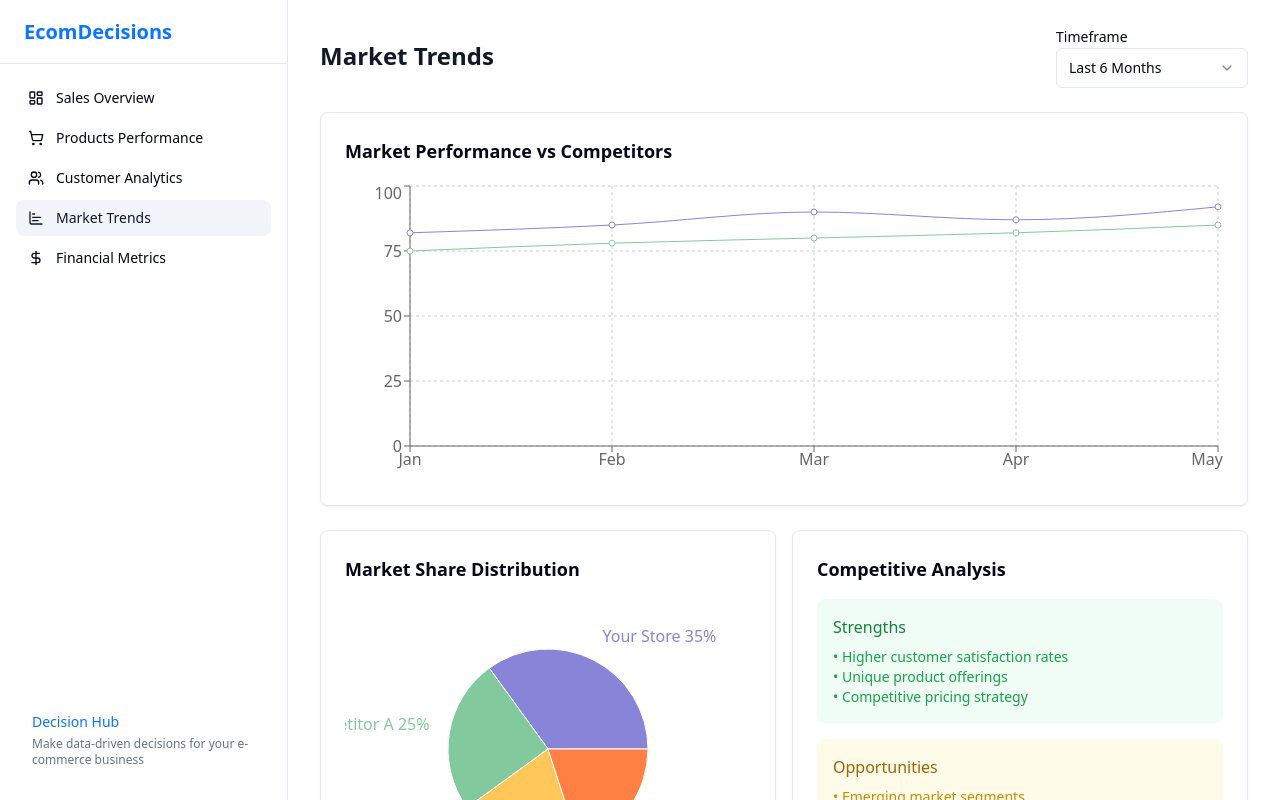
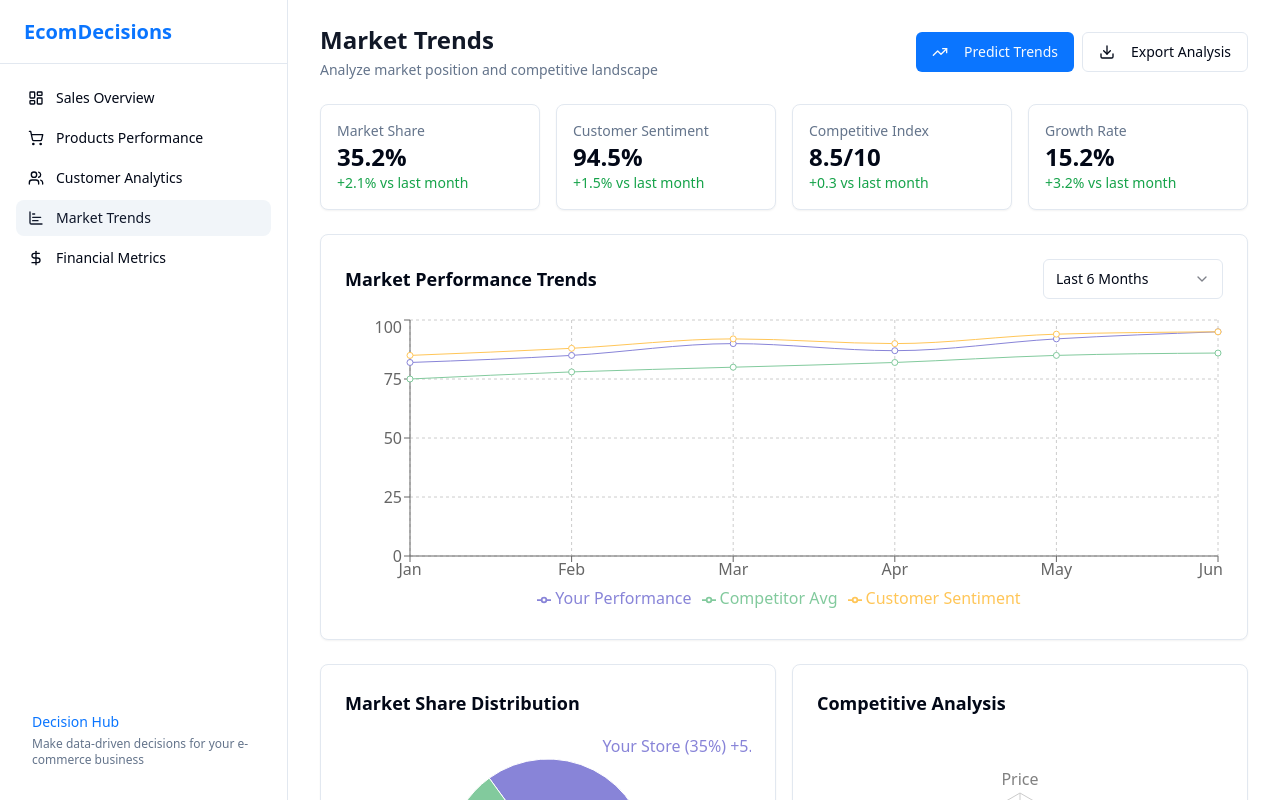
Before and after one commit to Anthony-muhoro/decision-compass, a React (Vite) app: page /dashboard/market in a window 1280 px wide. Built offline with nearby package versions, Linux system fonts and the light colour scheme.

Commit message:
Add dummy analysis data
Add dummy data for analysis and enhance functionalities.

```diff
--- a/src/pages/Market.tsx
+++ b/src/pages/Market.tsx
@@ -1,3 +1,4 @@
+
 import { DashboardSidebar } from "@/components/DashboardSidebar";
 import { Card } from "@/components/ui/card";
 import {
@@ -8,45 +9,131 @@ import {
   CartesianGrid,
   Tooltip,
   ResponsiveContainer,
-  BarChart,
-  Bar,
   PieChart,
   Pie,
   Cell,
+  RadarChart,
+  PolarGrid,
+  PolarAngleAxis,
+  PolarRadiusAxis,
+  Radar,
+  Legend,
 } from "recharts";
 import { Select, SelectContent, SelectItem, SelectTrigger, SelectValue } from "@/components/ui/select";
 import { Label } from "@/components/ui/label";
+import { Button } from "@/components/ui/button";
+import { TrendingUp, Download, Target } from "lucide-react";
+import { toast } from "sonner";
 
+// Enhanced market trend data
 const trendData = [
-  { month: "Jan", trend: 82, competitors: 75 },
-  { month: "Feb", trend: 85, competitors: 78 },
-  { month: "Mar", trend: 90, competitors: 80 },
-  { month: "Apr", trend: 87, competitors: 82 },
-  { month: "May", trend: 92, competitors: 85 },
+  { month: "Jan", trend: 82, competitors: 75, marketShare: 28, sentiment: 85 },
+  { month: "Feb", trend: 85, competitors: 78, marketShare: 30, sentiment: 88 },
+  { month: "Mar", trend: 90, competitors: 80, marketShare: 32, sentiment: 92 },
+  { month: "Apr", trend: 87, competitors: 82, marketShare: 31, sentiment: 90 },
+  { month: "May", trend: 92, competitors: 85, marketShare: 33, sentiment: 94 },
+  { month: "Jun", trend: 95, competitors: 86, marketShare: 35, sentiment: 95 },
 ];
 
+// Market share distribution
 const marketShareData = [
-  { name: "Your Store", value: 35 },
-  { name: "Competitor A", value: 25 },
-  { name: "Competitor B", value: 20 },
-  { name: "Others", value: 20 },
+  { name: "Your Store", value: 35, growth: "+5.2%" },
+  { name: "Competitor A", value: 25, growth: "+2.1%" },
+  { name: "Competitor B", value: 20, growth: "-1.5%" },
+  { name: "Others", value: 20, growth: "-0.8%" },
+];
+
+// Competitive analysis radar data
+const competitiveData = [
+  { subject: 'Price', A: 85, B: 75, fullMark: 100 },
+  { subject: 'Quality', A: 90, B: 80, fullMark: 100 },
+  { subject: 'Selection', A: 78, B: 85, fullMark: 100 },
+  { subject: 'Service', A: 92, B: 70, fullMark: 100 },
+  { subject: 'Delivery', A: 88, B: 82, fullMark: 100 },
+  { subject: 'UX', A: 85, B: 78, fullMark: 100 },
 ];
 
 const COLORS = ["#8884d8", "#82ca9d", "#ffc658", "#ff8042"];
 
 export default function Market() {
+  const handlePredictTrends = () => {
+    toast.promise(
+      new Promise((resolve) => setTimeout(resolve, 2000)),
+      {
+        loading: 'Analyzing market trends...',
+        success: 'Market trend prediction completed',
+        error: 'Failed to analyze trends',
+      }
+    );
+  };
+
   return (
     <div className="flex h-screen overflow-hidden bg-background">
       <DashboardSidebar />
       <main className="flex-1 overflow-y-auto">
         <div className="container py-6">
           <div className="flex flex-col gap-6">
+            {/* Header with Actions */}
             <div className="flex flex-col sm:flex-row justify-between items-start sm:items-center gap-4">
-              <h1 className="text-2xl font-semibold text-gray-900">Market Trends</h1>
-              <div className="w-48">
-                <Label htmlFor="timeframe">Timeframe</Label>
+              <div>
+                <h1 className="text-2xl font-semibold text-gray-900">Market Trends</h1>
+                <p className="text-sm text-muted-foreground mt-1">
+                  Analyze market position and competitive landscape
+                </p>
+              </div>
+              <div className="flex gap-2">
+                <Button
+                  onClick={handlePredictTrends}
+                  className="bg-insight-600 hover:bg-insight-700"
+                >
+                  <TrendingUp className="h-4 w-4 mr-2" />
+                  Predict Trends
+                </Button>
+                <Button variant="outline">
+                  <Download className="h-4 w-4 mr-2" />
+                  Export Analysis
+                </Button>
+              </div>
+            </div>
+
+            {/* Key Metrics */}
+            <div className="grid grid-cols-1 md:grid-cols-4 gap-4">
+              <Card className="p-4">
+                <div className="flex flex-col">
+                  <span className="text-sm font-medium text-muted-foreground">Market Share</span>
+                  <span className="text-2xl font-bold">35.2%</span>
+                  <span className="text-sm text-green-600">+2.1% vs last month</span>
+                </div>
+              </Card>
+              <Card className="p-4">
+                <div className="flex flex-col">
+                  <span className="text-sm font-medium text-muted-foreground">Customer Sentiment</span>
+                  <span className="text-2xl font-bold">94.5%</span>
+                  <span className="text-sm text-green-600">+1.5% vs last month</span>
+                </div>
+              </Card>
+              <Card className="p-4">
+                <div className="flex flex-col">
+                  <span className="text-sm font-medium text-muted-foreground">Competitive Index</span>
+                  <span className="text-2xl font-bold">8.5/10</span>
+                  <span className="text-sm text-green-600">+0.3 vs last month</span>
+                </div>
+              </Card>
+              <Card className="p-4">
+                <div className="flex flex-col">
+                  <span className="text-sm font-medium text-muted-foreground">Growth Rate</span>
+                  <span className="text-2xl font-bold">15.2%</span>
+                  <span className="text-sm text-green-600">+3.2% vs last month</span>
+                </div>
+              </Card>
+            </div>
+
+            {/* Market Performance */}
+            <Card className="p-6">
+              <div className="flex justify-between items-center mb-4">
+                <h3 className="text-lg font-semibold">Market Performance Trends</h3>
                 <Select defaultValue="6m">
-                  <SelectTrigger id="timeframe">
+                  <SelectTrigger className="w-[180px]">
                     <SelectValue placeholder="Select timeframe" />
                   </SelectTrigger>
                   <SelectContent>
@@ -57,10 +144,6 @@ export default function Market() {
                   </SelectContent>
                 </Select>
               </div>
-            </div>
-
-            <Card className="p-6">
-              <h3 className="text-lg font-semibold mb-4">Market Performance vs Competitors</h3>
               <div className="h-[300px]">
                 <ResponsiveContainer width="100%" height="100%">
                   <LineChart data={trendData}>
@@ -68,6 +151,7 @@ export default function Market() {
                     <XAxis dataKey="month" />
                     <YAxis />
                     <Tooltip />
+                    <Legend />
                     <Line
                       type="monotone"
                       dataKey="trend"
@@ -80,12 +164,19 @@ export default function Market() {
                       stroke="#82ca9d"
                       name="Competitor Avg"
                     />
+                    <Line
+                      type="monotone"
+                      dataKey="sentiment"
+                      stroke="#ffc658"
+                      name="Customer Sentiment"
+                    />
                   </LineChart>
                 </ResponsiveContainer>
               </div>
             </Card>
 
             <div className="grid grid-cols-1 lg:grid-cols-2 gap-4">
+              {/* Market Share Distribution */}
               <Card className="p-6">
                 <h3 className="text-lg font-semibold mb-4">Market Share Distribution</h3>
                 <div className="h-[300px]">
@@ -96,7 +187,7 @@ export default function Market() {
                         cx="50%"
                         cy="50%"
                         labelLine={false}
-                        label={({ name, percent }) => `${name} ${(percent * 100).toFixed(0)}%`}
+                        label={({ name, value, growth }) => `${name} (${value}%) ${growth}`}
                         outerRadius={100}
                         fill="#8884d8"
                         dataKey="value"
@@ -106,33 +197,74 @@ export default function Market() {
                         ))}
                       </Pie>
                       <Tooltip />
+                      <Legend />
                     </PieChart>
                   </ResponsiveContainer>
                 </div>
               </Card>
 
+              {/* Competitive Analysis Radar */}
               <Card className="p-6">
                 <h3 className="text-lg font-semibold mb-4">Competitive Analysis</h3>
+                <div className="h-[300px]">
+                  <ResponsiveContainer width="100%" height="100%">
+                    <RadarChart outerRadius={90} data={competitiveData}>
+                      <PolarGrid />
+                      <PolarAngleAxis dataKey="subject" />
+                      <PolarRadiusAxis angle={30} domain={[0, 100]} />
+                      <Radar
+                        name="Your Store"
+                        dataKey="A"
+                        stroke="#8884d8"
+                        fill="#8884d8"
+                        fillOpacity={0.6}
+                      />
+                      <Radar
+                        name="Competition Avg"
+                        dataKey="B"
+                        stroke="#82ca9d"
+                        fill="#82ca9d"
+                        fillOpacity={0.6}
+                      />
+                      <Legend />
+                    </RadarChart>
+                  </ResponsiveContainer>
+                </div>
+              </Card>
+            </div>
+
+            {/* Market Insights */}
+            <Card className="p-6">
+              <h3 className="text-lg font-semibold mb-4">Market Insights</h3>
+              <div className="grid grid-cols-1 md:grid-cols-2 gap-4">
                 <div className="space-y-4">
                   <div className="p-4 bg-green-50 rounded-lg">
-                    <h4 className="font-medium text-green-700">Strengths</h4>
-                    <ul className="mt-2 text-sm text-green-600">
-                      <li>• Higher customer satisfaction rates</li>
-                      <li>• Unique product offerings</li>
-                      <li>• Competitive pricing strategy</li>
-                    </ul>
-                  </div>
-                  <div className="p-4 bg-yellow-50 rounded-lg">
-                    <h4 className="font-medium text-yellow-700">Opportunities</h4>
-                    <ul className="mt-2 text-sm text-yellow-600">
-                      <li>• Emerging market segments</li>
-                      <li>• New product categories</li>
-                      <li>• International expansion</li>
+                    <h4 className="font-medium text-green-700 flex items-center gap-2">
+                      <Target className="h-4 w-4" />
+                      Growth Opportunities
+                    </h4>
+                    <ul className="mt-2 text-sm text-green-600 space-y-2">
+                      <li>• Mobile commerce expansion potential (+25%)</li>
+                      <li>• Untapped international markets (3 regions)</li>
+                      <li>• New product category demand (Home Office)</li>
                     </ul>
                   </div>
                 </div>
-              </Card>
-            </div>
+                <div className="space-y-4">
+                  <div className="p-4 bg-blue-50 rounded-lg">
+                    <h4 className="font-medium text-blue-700 flex items-center gap-2">
+                      <TrendingUp className="h-4 w-4" />
+                      Trend Predictions
+                    </h4>
+                    <ul className="mt-2 text-sm text-blue-600 space-y-2">
+                      <li>• Sustainable products demand increase</li>
+                      <li>• Social commerce growth (+40% expected)</li>
+                      <li>• AI-powered personalization adoption</li>
+                    </ul>
+                  </div>
+                </div>
+              </div>
+            </Card>
           </div>
         </div>
       </main>
```
